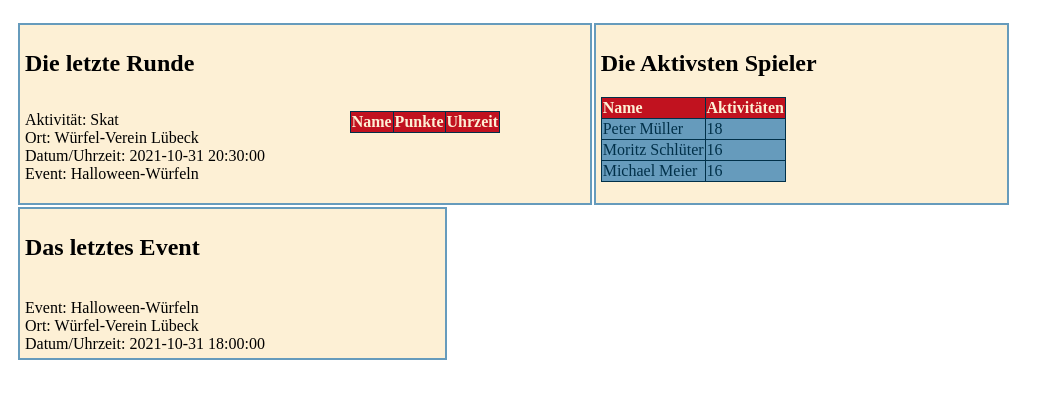
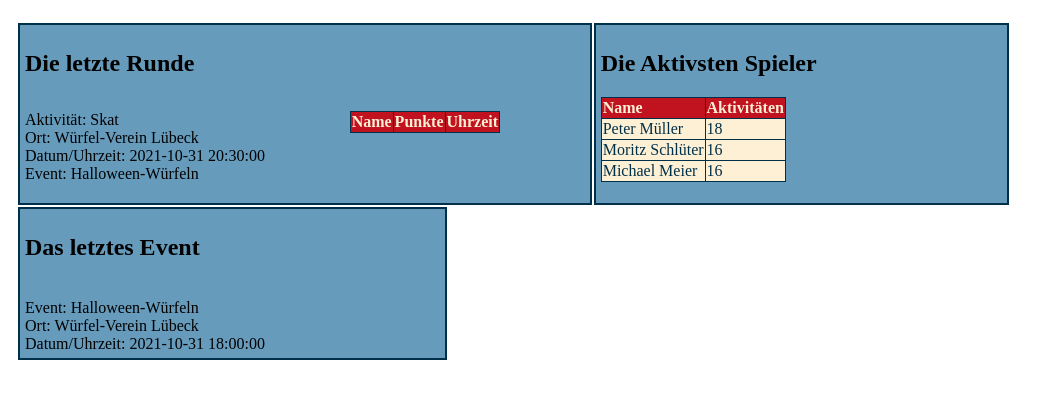
Before and after one commit to MoTodoka/FI19D-Spass-Club, a Flask app: page /dashboard in a window 1280 px wide. Shown: the part 198-597 px from the top of the page, without its empty margins (0-1054 px from the left). Run offline with Flask 2, Linux system fonts and the light colour scheme; data comes from the database, SQL or seed files in the repository; lists and menus that the app fills with data are empty; parts of the project's set-up code (start-up, migrations or seed data) failed here and were passed over.

Commit message:
contentBox Style angepasst

```diff
--- a/static/styles/style.css
+++ b/static/styles/style.css
@@ -63,8 +63,8 @@
     flex: 1 content;
     max-width: max-content;
     padding: 5px;
-    border: 2px solid var(--color-2);
-    background: var(--color-3);
+    border: 2px solid var(--color-1);
+    background: var(--color-2);
     margin: 1px;
 }
 
@@ -88,16 +88,16 @@ input[type=datetime-local] {
     padding: 12px 20px;
     margin: 8px 0;
     box-sizing: border-box;
-    color: var(--color-3);
-    background-color: var(--color-1);
+    color: var(--color-1);
+    background-color: var(--color-3);
 }
 
 select:focus,
 input[type=text]:focus,
 input[type=number]:focus,
 input[type=datetime-local]:focus {
-    color: var(--color-1);
-    background-color: var(--color-3);
+    color: var(--color-3);
+    background-color: var(--color-1);
 }
 
 input,
@@ -134,5 +134,5 @@ td {
     font-weight: normal;
     text-align: left;
     color: var(--color-1);
-    background-color: var(--color-2);
+    background-color: var(--color-3);
 }
```
